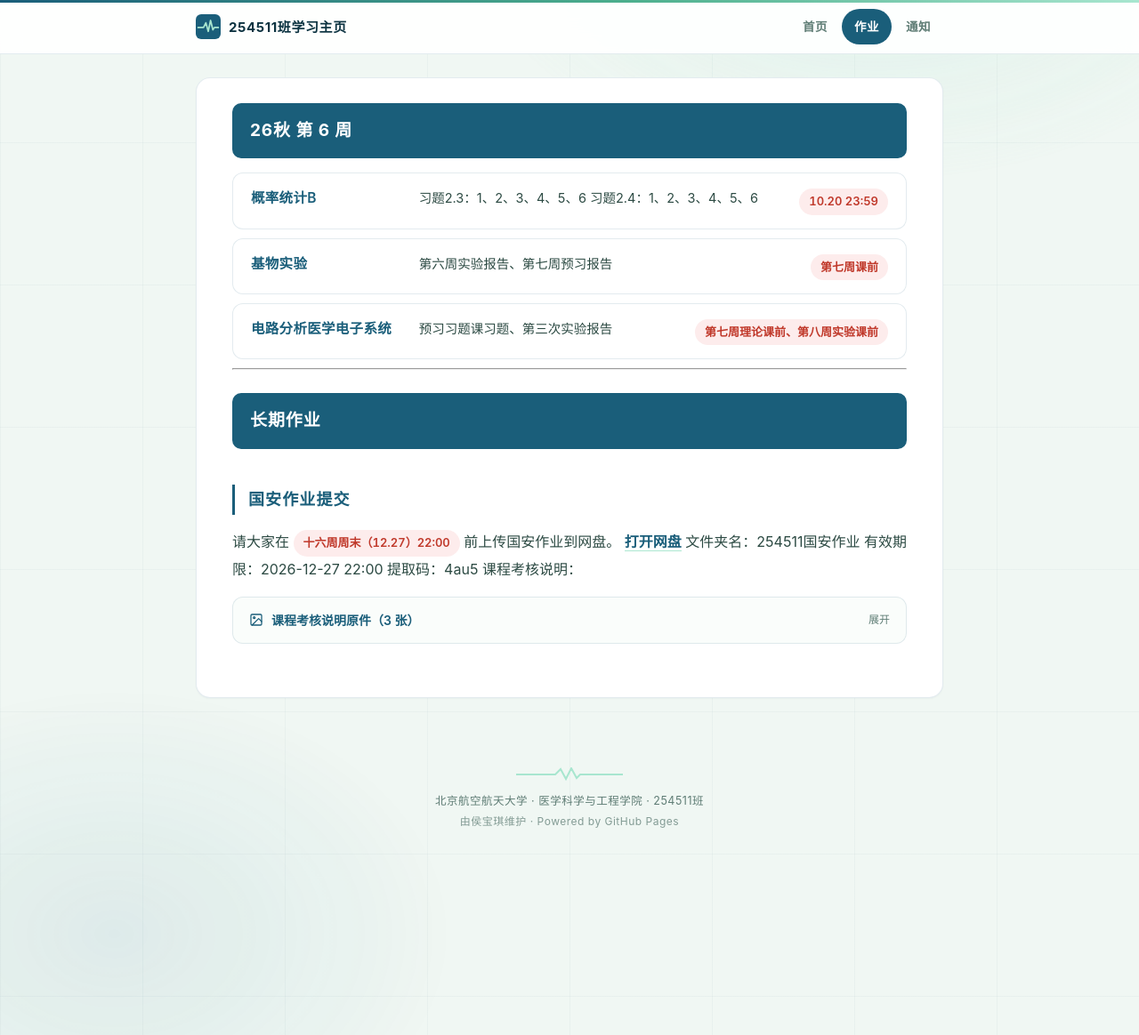
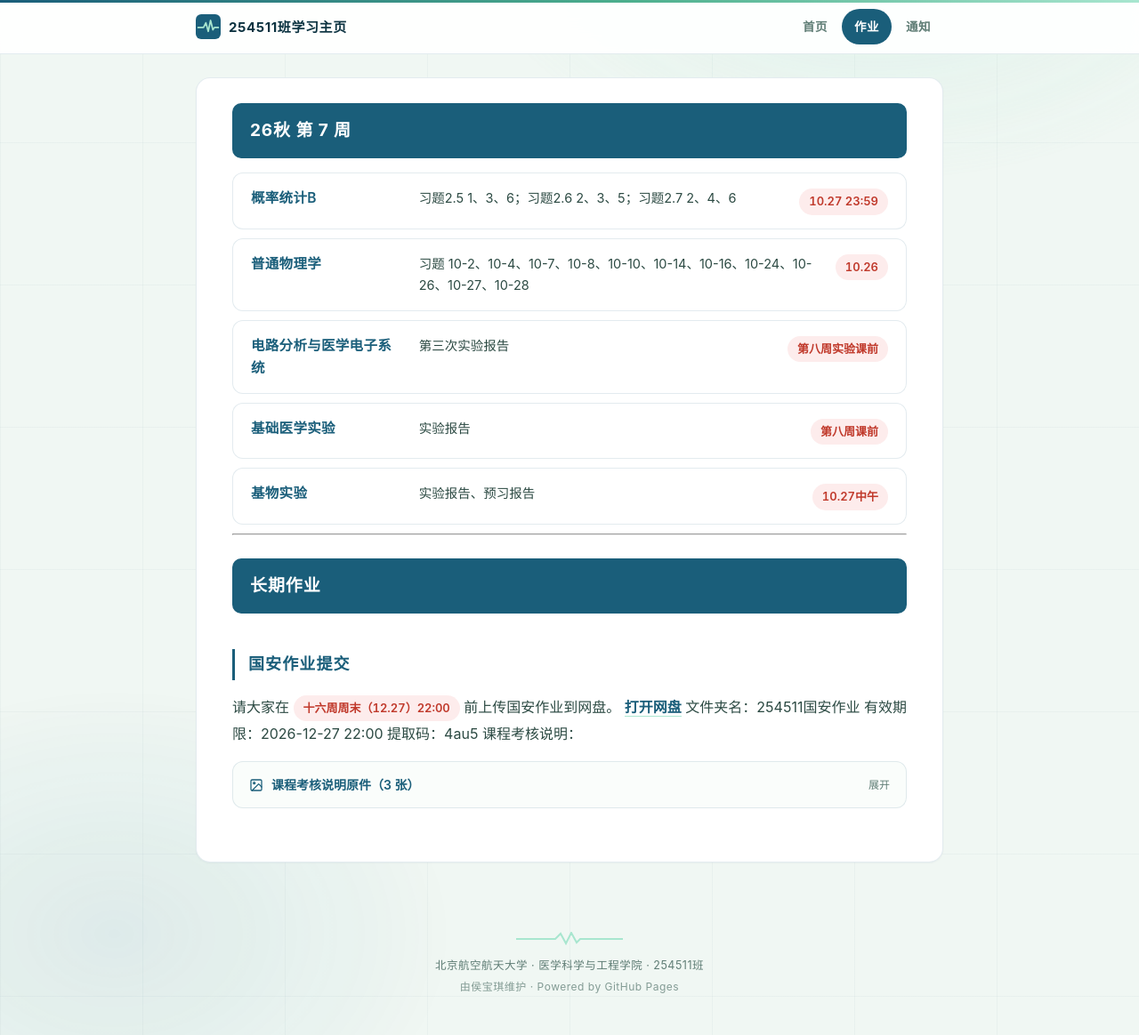
Before and after one commit to BertAGT/254511-Notifications, a Jekyll site: the page built from homework.md, in a window 1280 px wide and 1164 px high. Shown: the whole window at 89% size. Built offline with Jekyll 4.4.1, drawn with Linux system fonts in a browser that asks for light colours.

Commit message:
📦 自动发布：Week 7

```diff
--- a/homework.md
+++ b/homework.md
@@ -6,13 +6,15 @@ nav: homework
 
 <!-- ROBOT:WEEKLY:START 机器人管理区：每周作业只保留最新一周，旧周会被自动替换掉 -->
 
-# 📅 26秋 第 6 周
+# 📅 26秋 第 7 周
 
 | 科目 | 作业内容 | 截止时间 |
 |------|----------|----------|
-| 概率统计B | 习题2.3：1、2、3、4、5、6 习题2.4：1、2、3、4、5、6 | <span class="deadline">10.20 23:59</span> |
-| 基物实验 | 第六周实验报告、第七周预习报告 | <span class="deadline">第七周课前</span> |
-| 电路分析医学电子系统 | 预习习题课习题、第三次实验报告 | <span class="deadline">第七周理论课前、第八周实验课前</span> |
+| 概率统计B | 习题2.5 1、3、6；习题2.6 2、3、5；习题2.7 2、4、6 | <span class="deadline">10.27 23:59</span> |
+| 普通物理学 | 习题 10-2、10-4、10-7、10-8、10-10、10-14、10-16、10-24、10-26、10-27、10-28 | <span class="deadline">10.26</span> |
+| 电路分析与医学电子系统 | 第三次实验报告 | <span class="deadline">第八周实验课前</span> |
+| 基础医学实验 | 实验报告 | <span class="deadline">第八周课前</span> |
+| 基物实验 | 实验报告、预习报告 | <span class="deadline">10.27中午</span> |
 
 ---
 
```
Also changed, not shown: index.md (+2 -0 lines).
